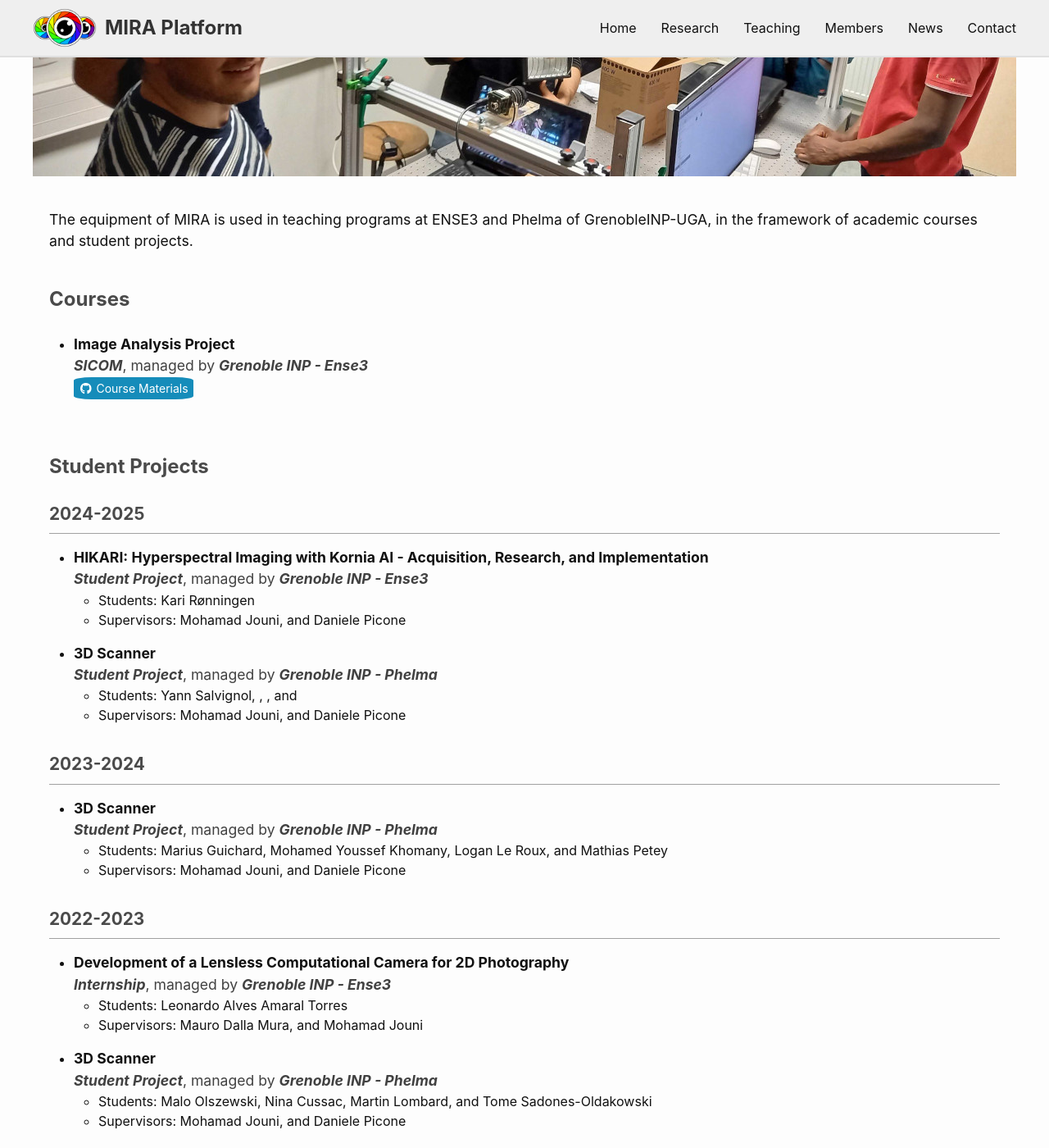
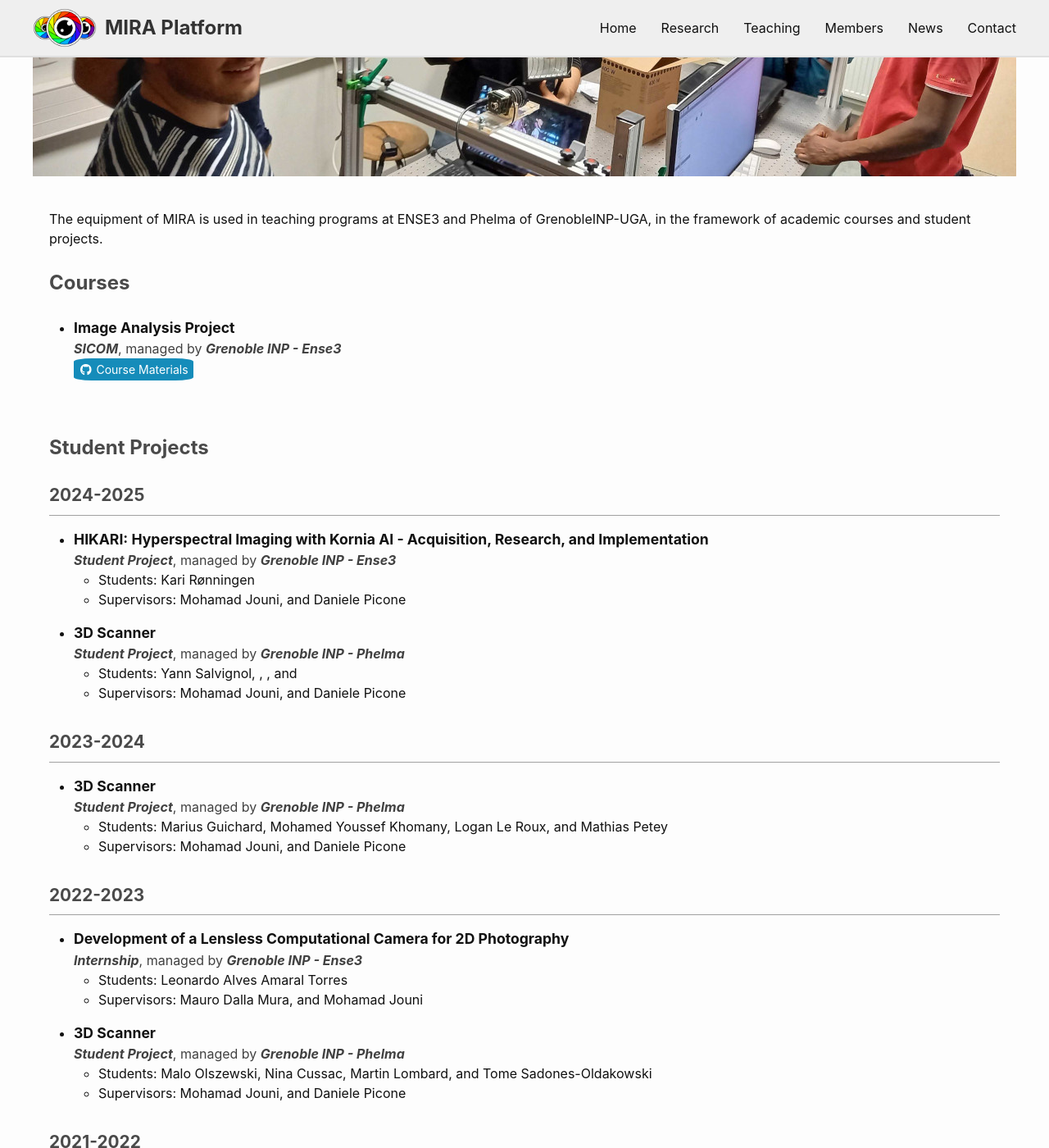
Before and after one commit to mira-imaging/mira-imaging.github.io, a Jekyll site: the page built from _pages_navbar/teaching.html, in a window 1280 px wide and 1400 px high, scrolled down 340 px. Shown: the whole window at 82% size. Built offline with Jekyll 4.4.1, drawn with Linux system fonts in a browser that asks for light colours.

Commit message:
Fix dims

```diff
--- a/_pages_navbar/teaching.html
+++ b/_pages_navbar/teaching.html
@@ -4,9 +4,9 @@ title: Teaching
 permalink: /teaching/
 ---
 
-<h2 style="font-size: 1.1rem;">
+<div>
     The equipment of MIRA is used in teaching programs at ENSE3 and Phelma of GrenobleINP-UGA, in the framework of academic courses and student projects.
-</h2>
+</div>
 
 <br>
 
--- a/assets/css/style.css
+++ b/assets/css/style.css
@@ -610,7 +610,7 @@
 }
 
 .teaching-venue {
-    font-size: 1.1rem;
+    font-size: 1rem;
     color: #414141;
 }
 
```
